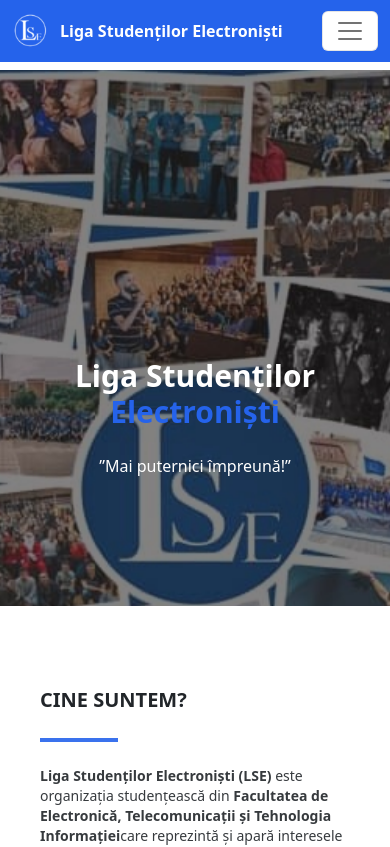
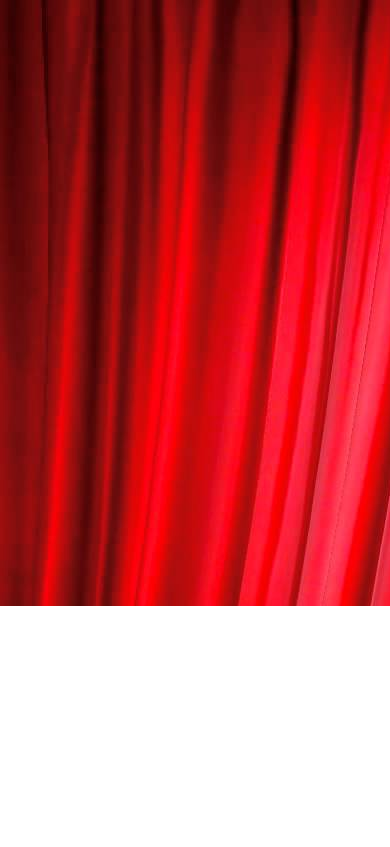
Before and after one commit to ConducereIT/lsebucuresti.org, a React (Create React App) app in the folder client/: page / in a window 390 px wide. Shown: the top 847 px of the page. Built offline with nearby package versions, Linux system fonts and the light colour scheme.

Commit message:
Curtain Component

```diff
--- a/client/src/App.js
+++ b/client/src/App.js
@@ -6,6 +6,7 @@
 } from "react-router-dom";
 
 // View
+import UnderWorking from "./views/UnderWorking.view";
 import Home from "./views/Home.view";
 import Echipa from "./views/Echipa.view";
 import Evenimente from "./views/Evenimente.view";
@@ -28,13 +29,13 @@
       <Preloader />
       <Router basename="/">
         <Routes>
-          <Route path="/" element={<Home />} />
-          <Route path="/membrii" element={<Echipa />} />
+          <Route path="/" element={<UnderWorking />} />
+          {/* <Route path="/membrii" element={<Echipa />} />
           <Route path="/evenimente" element={<Evenimente />} />
           <Route path="/facultate" element={<Facultate />} />
           <Route path="/faq" element={<Faq />} />
           <Route path="/contact" element={<Contact />} />
-          <Route path="/departamente" element={<Departamente />} />
+          <Route path="/departamente" element={<Departamente />} /> */}
           <Route path="*" element={<Navigate replace to="/" />} />
         </Routes>
       </Router>
--- a/client/src/components/Banner.component.js
+++ b/client/src/components/Banner.component.js
@@ -39,7 +39,7 @@
   return (
     <>
       <Parallax
-        className="md:rounded-lg md:mb-40 w-full md:w-[98%] mt-2 md:mx-auto md:mt-7 h-1/6"
+        className="md:rounded-lg md:mb-40 w-full md:w-[98%] mt-2 md:mx-auto md:mt-7 h-1/6 -z-10"
         strength={250}
       >
         <Background className="relative w-screen h-screen filter">
--- a/client/src/components/Footer.component.js
+++ b/client/src/components/Footer.component.js
@@ -4,7 +4,7 @@
 export default function Footer() {
   return (
     <>
-      <footer className="bg-blue-600 mt-16 pt-3 ">
+      <footer className="bg-blue-600 mt-16 pt-3 -z-10">
         <div className="w-full max-w-screen-xl mx-auto p-4 md:py-8">
           <div className="md:flex md:items-center md:justify-between">
             <div className="flex items-center mb-4 sm:mb-0 m-2">
--- a/client/src/components/Header.component.js
+++ b/client/src/components/Header.component.js
@@ -4,7 +4,7 @@
 
 export default function Header() {
   return (
-    <Navbar expand="lg" className=" bg-blue-600">
+    <Navbar expand="lg" className=" bg-blue-600 -z-10">
       <Container>
         <Navbar.Brand href="/">
           <div className="flex">
--- /dev/null
+++ b/client/src/views/UnderWorking.view.js
@@ -0,0 +1,44 @@
+import React, { useState } from "react";
+
+import Header from "../components/Header.component";
+import Banner from "../components/Banner.component";
+
+//images
+
+import CortinaDeschisa from "../assets/img/Cortina/deschis.png";
+
+const UnderWorking = () => {
+  // Starea locală pentru a urmări dacă div-ul este pe hover sau nu
+  const [isHovered, setIsHovered] = useState(false);
+
+  // Funcție pentru a schimba starea pe hover
+  const handleHover = () => {
+    setIsHovered(!isHovered);
+  };
+
+  // Imaginea de fundal pentru div
+  const backgroundImage = isHovered ? `url(${CortinaDeschisa})` : "url()";
+
+  // Stilurile CSS pentru div
+  const divStyle = {
+    width: "auto",
+    height: "auto",
+    background: backgroundImage,
+    backgroundSize: "cover",
+    transition: " 0.3s ease-in-out",
+  };
+
+  return (
+    <div
+      className="hover-change-background"
+      style={divStyle}
+      onMouseEnter={handleHover}
+      onMouseLeave={handleHover}
+    >
+      <Header />
+      <Banner />
+    </div>
+  );
+};
+
+export default UnderWorking;
```
Also changed, not shown: client/src/assets/img/Cortina/deschis.png (added).
